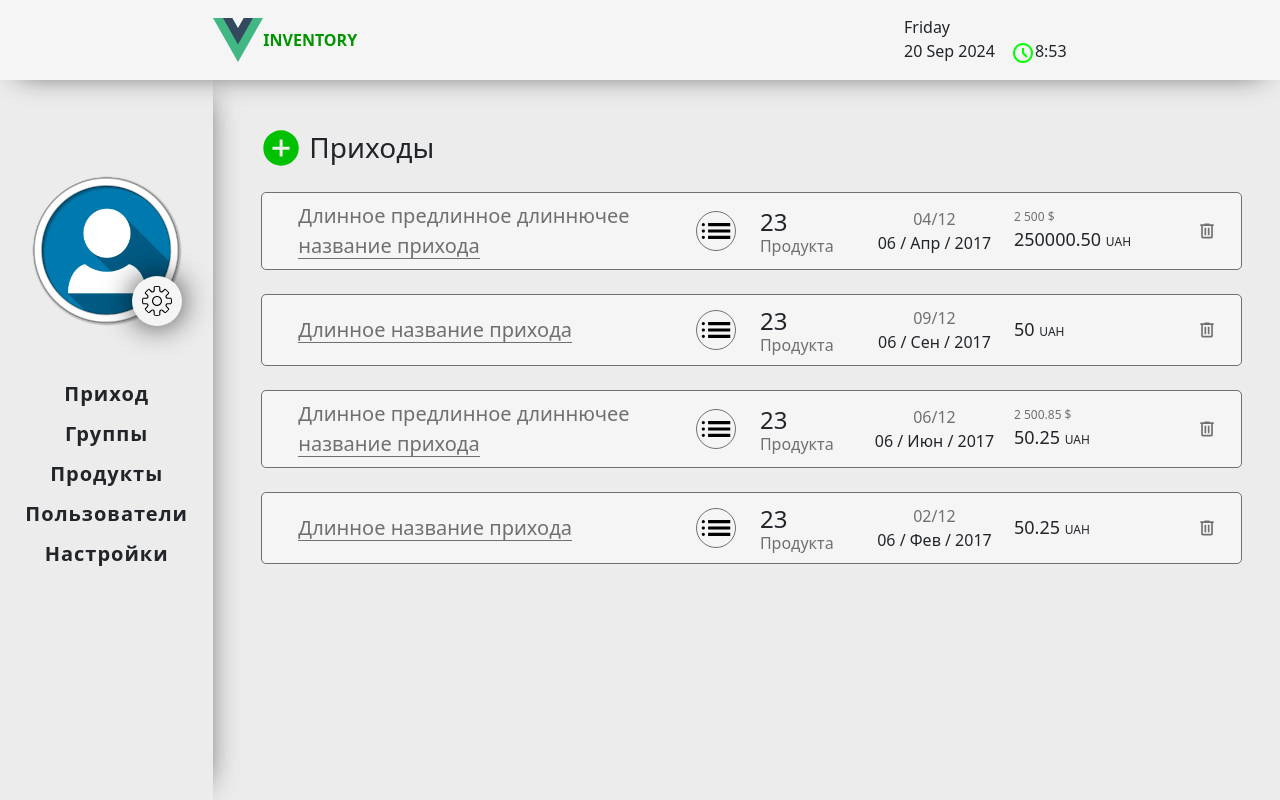
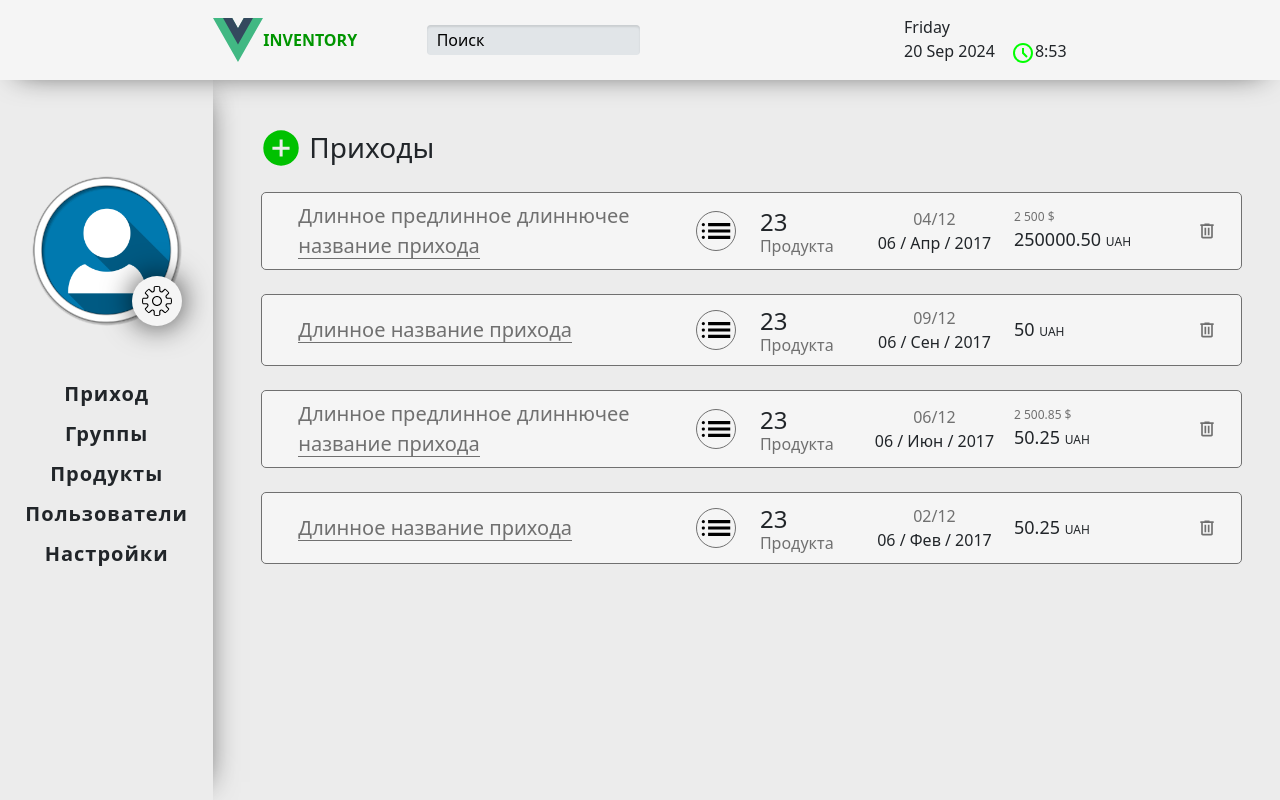
Before and after one commit to ArtemKumetsky/dzencode_test, a Vue app: page / in a window 1280 px wide. Built offline with nearby package versions, Linux system fonts and the light colour scheme.

Commit message:
added search field for header

```diff
--- a/src/components/v-header.vue
+++ b/src/components/v-header.vue
@@ -34,9 +34,13 @@ export default {
 
     <div class="header-content col-md-8 col-10">
 
-      <div class="header-logo col-6">
+      <div class="header-logo col-3">
         <img src="@/assets/header/header-logo.svg" alt="header_logo">
         <b>INVENTORY</b>
+      </div>
+
+      <div class="col-3 search-field-container">
+        <input type="search" placeholder="Поиск">
       </div>
 
       <div class="header-time-container col-6">
@@ -84,6 +88,25 @@ header {
     max-width: 50px;
   }
 }
+.search-field-container {
+  display: flex;
+  align-items: center;
+  input {
+    width: 100%;
+    height: 30px;
+    border: 0;
+    border-radius: 4px;
+    padding-left: 10px;
+    font-size: 16px;
+    background-color: #e1e5e8;
+    box-shadow: inset 0 2px 2px rgba(0, 0, 0, 0.1);
+    outline: none;
+    &::placeholder {
+      color: black;
+      font-weight: 500;
+    }
+  }
+}
 .header-time {
   width: max-content;
 }
```
